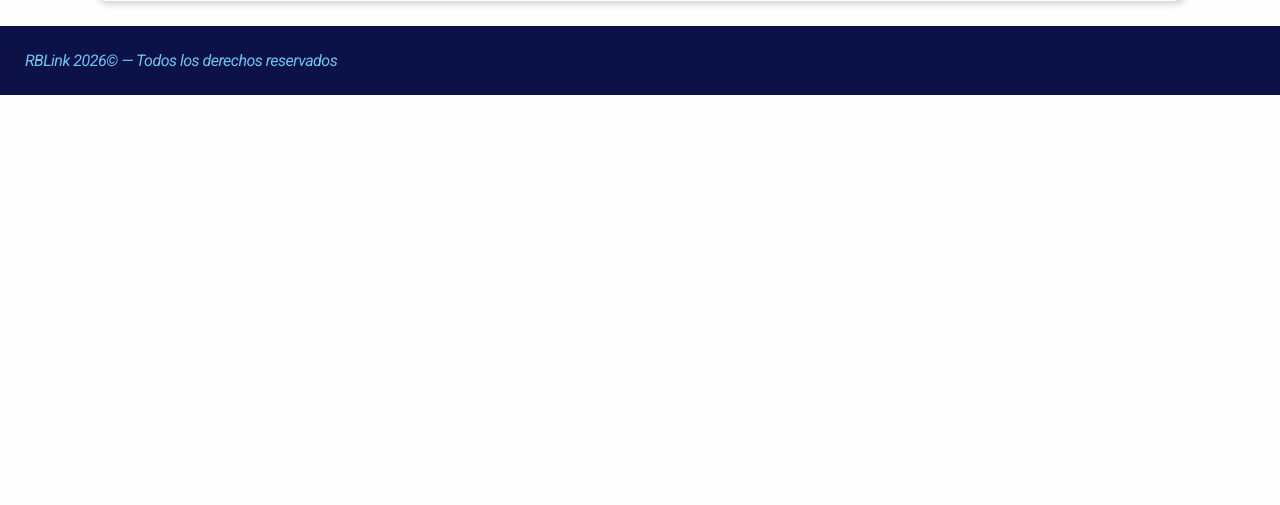
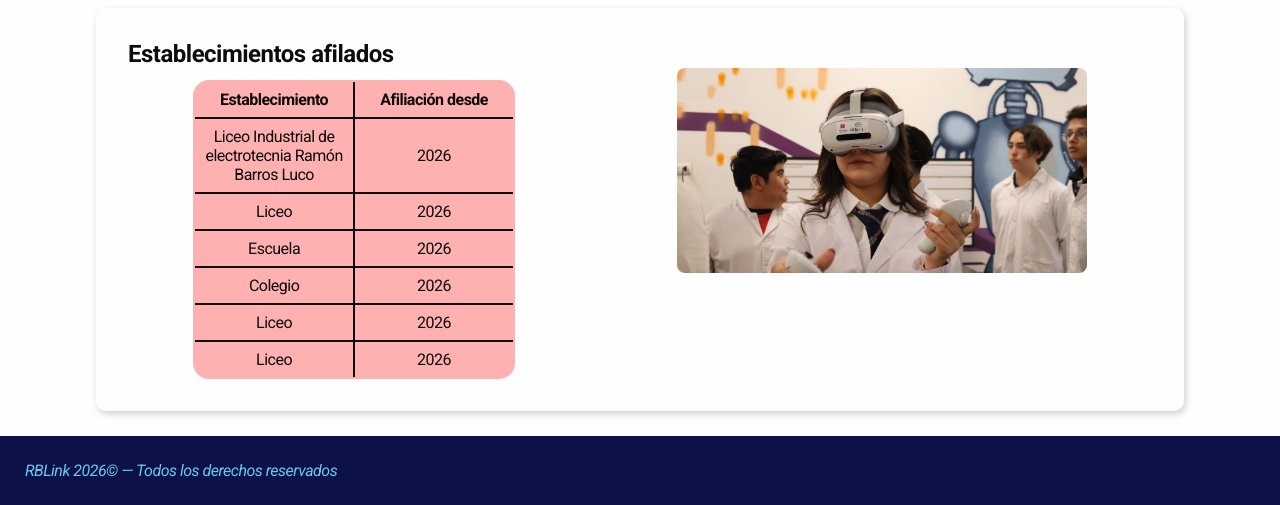
Before and after one commit to SarayPey/RBLink, a Flask app: page / in a window 1280 px wide. Shown: the part 854-1359 px from the top of the page. Before the commit the page ends 949 px from the top, so only its background shows below. Run offline with Flask 3, Linux system fonts and the light colour scheme.

Commit message:
Mejora de index by Saray

```diff
--- a/index.html
+++ b/index.html
@@ -27,17 +27,27 @@
 		</header>
 		<section>
 			<h2>¿Quiénes somos?</h2>
-			<p>Lorem ipsum dolor sit amet consectetur adipisicing elit. Delectus nesciunt, et numquam, laborum magnam optio nostrum quaerat id repudiandae maiores obcaecati, reprehenderit velit ea ipsam! Eligendi harum vel quis autem!</p>
+			<p>Somos tres estudiantes de 4° año de educación media de la (ahora extinta) especialidad de <b>Programación</b> a los cuales se nos pidió crear un proyecto para la comunidad, y, a partir de esa premisa, fue que nació <span class='rblink'><span class='r'>R</span><span class='b'>B</span><span class='link'>Link</span></span>, un proyecto recuperado de un evento anterior que realizamos en 2024 para la <b><i><abbr title='Universidad de Santiago de Chile'>USACH</abbr></i></b>.</p>
 		</section>
 		<section>
 			<h2>¿Qué hacemos?</h2>
-			<p>Lorem ipsum dolor, sit amet consectetur adipisicing elit. Architecto, repellendus rerum alias impedit praesentium corrupti doloremque! Praesentium blanditiis error laborum debitis magni rem maxime accusantium accusamus, tempore, repellat non fuga.</p>
-			<br>
+			<div class='textoIm'>
+				<img src="./static/img/RBLink7.png" alt="">
+				<div class='texto'>
+					<p>Con <span class='rblink'><span class='r'>R</span><span class='b'>B</span><span class='link'>Link</span></span>, podrás:</p>
+					<ul>
+						<li>Reportar problemas relacionados a la infraestructura</li>
+						<li>Ver el estado de los reportes</li>
+						<li>Comunicarte con el personal del establecimiento</li>
+					</ul>
 					<h3>¿Tienes un problema de infraestructura urgente?</h3>
-			<p>Inicia la mejoría de tu establecimiento educacional con <span class='rblink'><span class='r'>R</span><span class='b'>B</span><span class='link'>Link</span></span></p>
+					<p>Inicia la mejoría de tu establecimiento educacional con <span class='rblink'><span class='r'>R</span><span class='b'>B</span><span class='link'>Link</span></span>.<br><br><b><i>¡Únete a nuestro compromiso por tu seguridad!</i></b></p>
+				</div>
+			</div>
 		</section>
 		<section>
 			<h2>Establecimientos afilados</h2>
+			<div class='textoIm'>
 				<table>
 					<thead>
 						<th>Establecimiento</th>
@@ -45,11 +55,28 @@
 					</thead>
 					<tbody>
 						<tr>
-						<td>Liceo Industrial de electrotecnia Ramón Barros Luco</td>
+							<td>Liceo Industrial de electrotecnia Ramón Barros Luco</td><td>2026</td>
+						</tr>
+						<tr>
+							<td>Liceo</td><td>2026</td>
+						</tr>
+						<tr>
+							<td>Escuela</td>
 							<td>2026</td>
+						</tr>
+						<tr>
+							<td>Colegio</td><td>2026</td>
+						</tr>
+						<tr>
+							<td>Liceo</td><td>2026</td>
+						</tr>
+						<tr>
+							<td>Liceo</td><td>2026</td>
 						</tr>
 					</tbody>
 				</table>
+				<img src='/static/img/RBLink3.png'>
+			</div>
 		</section>
 		<footer>RBLink 2026&copy; — Todos los derechos reservados</footer>
 	</body>
--- a/static/css/colorset.css
+++ b/static/css/colorset.css
@@ -107,6 +107,10 @@ input::placeholder, textarea::placeholder {
 	color: var(--rojo);
 }
 
+section table {
+	background-color: var(--rojop)
+}
+
 footer {
 	background-color: var(--azulfondo);
 	color: var(--celeste2);
--- a/static/css/style.css
+++ b/static/css/style.css
@@ -8,6 +8,18 @@
 	transition: all .2s;
 	font-family: roboto, sans-serif;
 	letter-spacing: -0.5px;
+}
+
+ol, ul {
+	margin: .5rem 0;
+}
+
+li {
+	margin-left: 2rem;
+}
+
+p {
+	margin: .5rem 0;
 }
 
 .material-symbols-outlined {
@@ -60,11 +72,25 @@ header, section {
 	border-radius: 10px;
 }
 
+img {
+	width: 40%;
+	height: 40%;
+	border-radius: .5rem;
+}
+
+.textoIm {
+	display: flex;
+	flex-flow: row wrap;
+	justify-content: space-around;
+	gap: 2rem;
+}
+
 section table {
 	margin-top: 12px;
+	border-collapse: collapse;
 	border: 2px solid;
-	border-collapse: collapse;
-	border-radius: 1px;
+	border-radius: 1rem;
+	overflow: hidden;
 }
 
 section th, td {
```
Also changed, not shown: static/img/RBLink1.png (added), static/img/RBLink2.png (added), static/img/RBLink3.png (added), static/img/RBLink5.png (added), 3 other files. Lines whose indentation alone changed are shown as unchanged.
